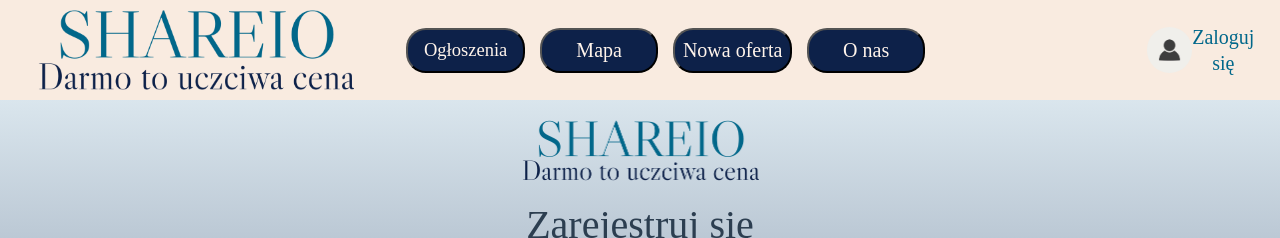
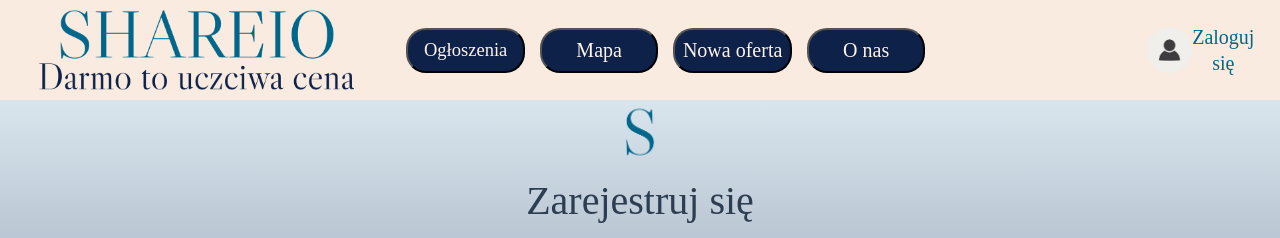
Before and after one commit to shareio-pl/shareio-frontend, a Vue app: page /register in a window 1280 px wide. Shown: the top 238 px of the page. Built offline with nearby package versions, Linux system fonts and the light colour scheme; a web font is replaced by a local one.

Commit message:
Add tokens to endpoints

```diff
--- a/src/components/pages/Login.vue
+++ b/src/components/pages/Login.vue
@@ -1,7 +1,7 @@
 <template>
   <div id="login-page">
     <Header />
-    <img src="../../assets/logo.png" alt="" class="logo">
+    <img src="../../assets/favicon_big.png" alt="" class="logo">
     <h1>Zaloguj się</h1>
     <FormLogin />
     <span @click="onRegister">Nie posiadasz konta? Zarejestruj się!</span>
@@ -61,15 +61,15 @@ span:hover {
 }
 
 img {
-  aspect-ratio: 3.166;
-  height: 75px;
-  width: 237px;
+  width:5%;
+  height: 5%;
 }
 
 .logo {
-  margin-top: 1%;
+  margin-top: 0%;
   margin-left: auto;
   margin-right: auto;
+  margin-bottom: 0%;
 }
 
 </style>
--- a/src/components/pages/Register.vue
+++ b/src/components/pages/Register.vue
@@ -1,7 +1,7 @@
 <template>
   <div id="register-page">
     <Header />
-    <img src="../../assets/logo.png" alt="" class="logo">
+    <img src="../../assets/favicon_big.png" alt="" class="logo">
     <h1>Zarejestruj się</h1>
     <FormRegister />
   </div>
@@ -36,14 +36,14 @@ h1 {
 }
 
 img {
-  aspect-ratio: 3.166;
-  height: 75px;
-  width: 237px;
+  width:5%;
+  height: 5%;
 }
 
 .logo {
-  margin-top: 1%;
+  margin-top: 0%;
   margin-left: auto;
   margin-right: auto;
+  margin-bottom: 0%;
 }
 </style>
```
Also changed, not shown: src/assets/favicon_big.png (added).
